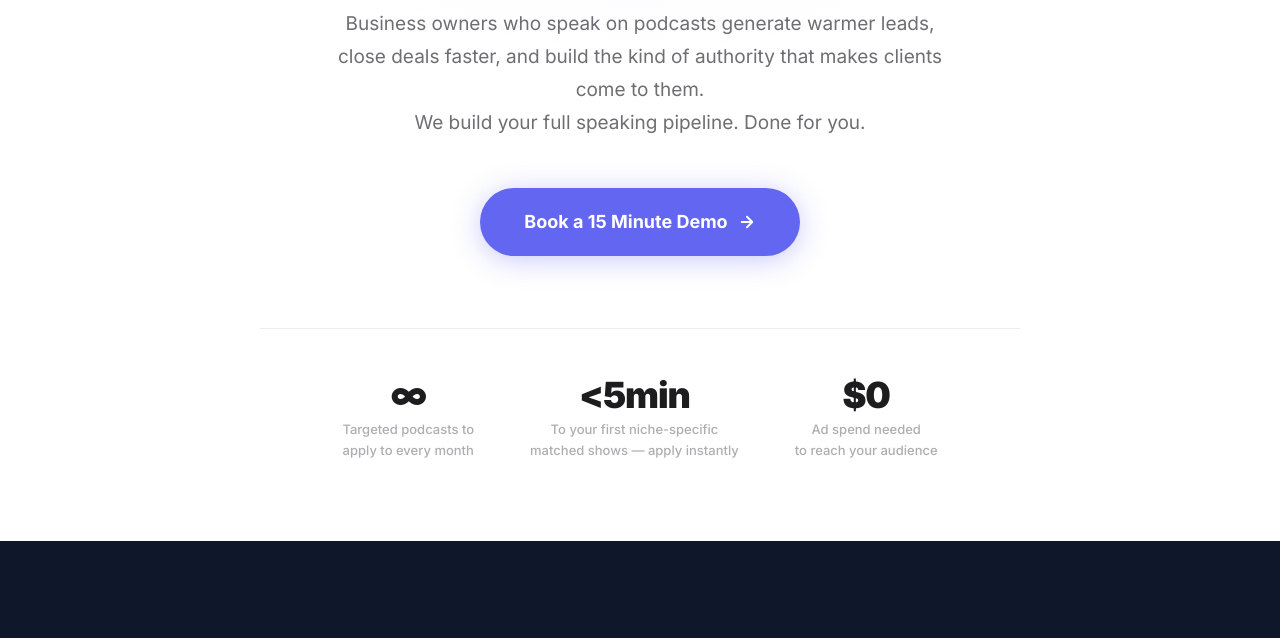
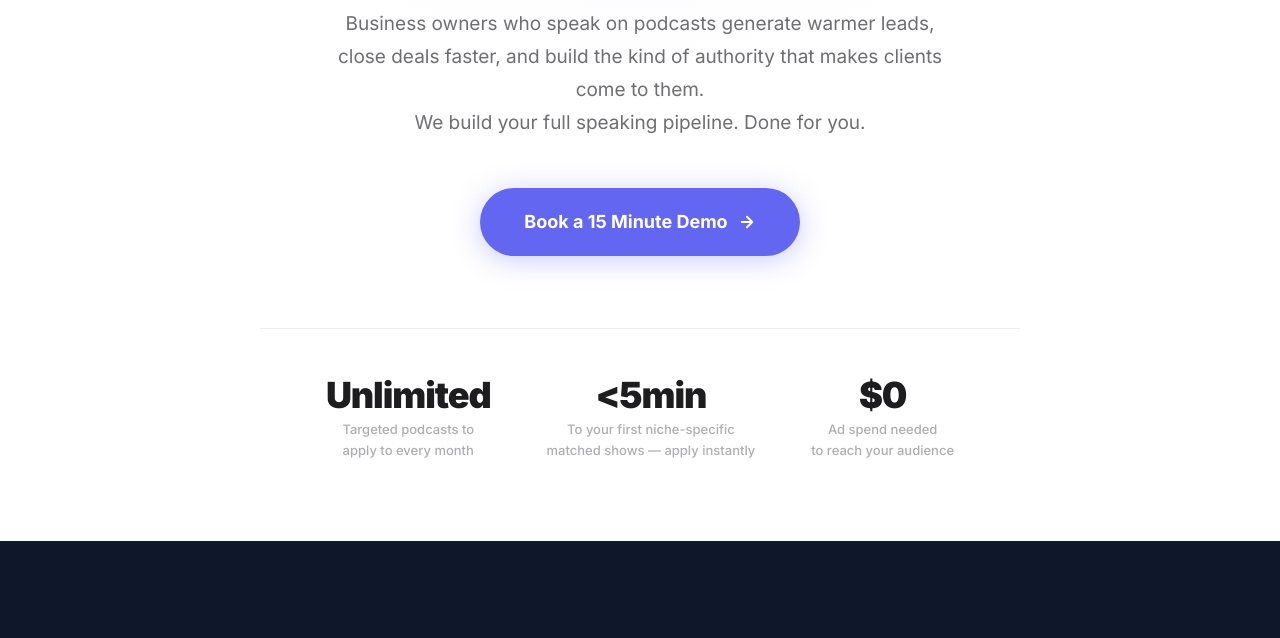
Before and after one commit to zjdk-2026/findapodcast-, a website: page dashboard/landing.html in a window 1280 px wide. Shown: the part 436-1074 px from the top of the page. Drawn offline with Linux system fonts and the light colour scheme.

Commit message:
Hero stat: infinity symbol to Unlimited

```diff
--- a/dashboard/landing.html
+++ b/dashboard/landing.html
@@ -503,7 +503,7 @@
 
     <div class="hero-stats">
       <div class="hero-stat">
-        <div class="hero-stat-value">&#x221E;</div>
+        <div class="hero-stat-value">Unlimited</div>
         <div class="hero-stat-label">Targeted podcasts to<br>apply to every month</div>
       </div>
       <div class="hero-stat">
```
